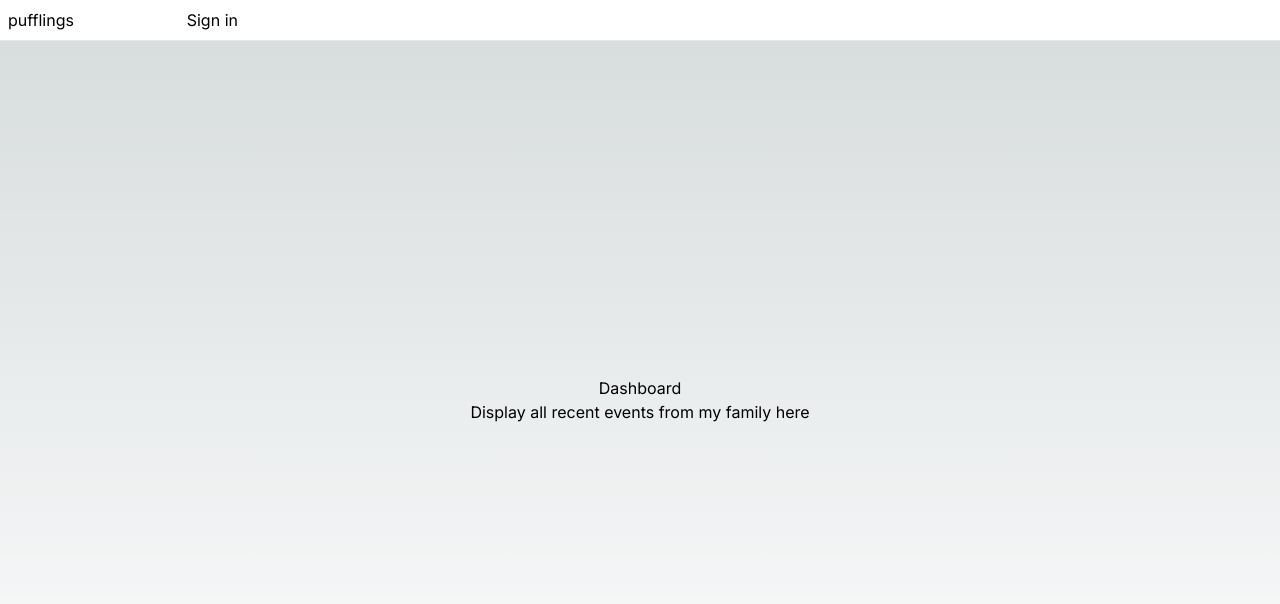
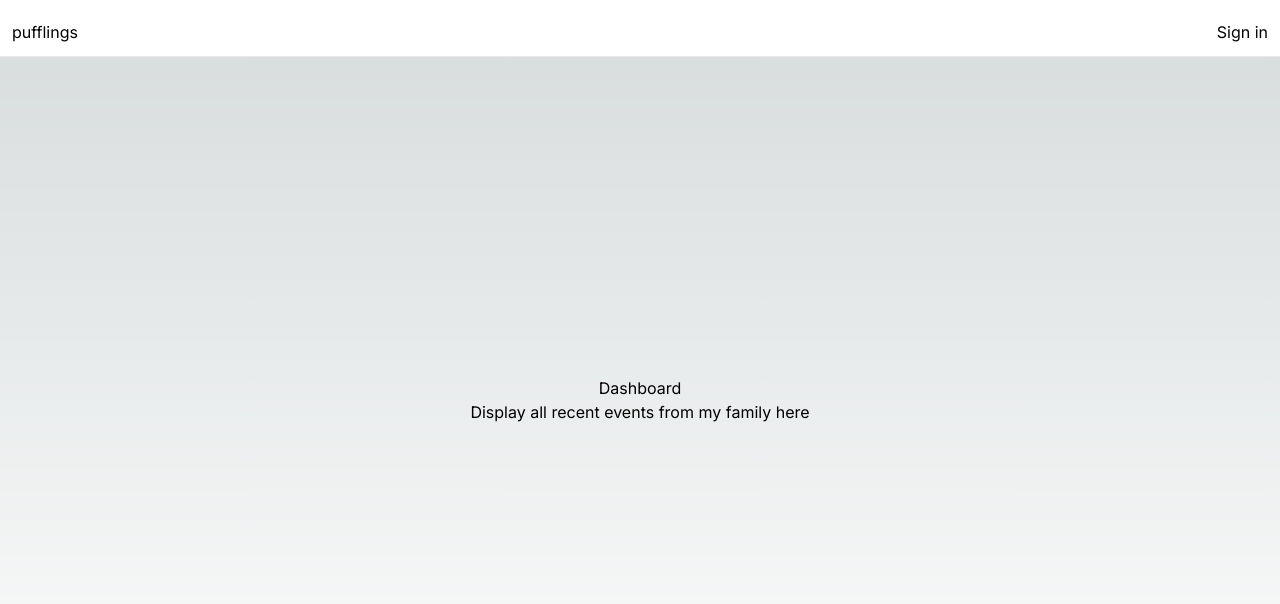
Before and after one commit to kmchandler/pufflings, a Next.js app: page / in a window 1280 px wide. Shown: the top 604 px of the page. Built offline with nearby package versions, Linux system fonts and the light colour scheme; no server answers.

Commit message:
navbar aligntment updated. needs funtional links once the pages have been created

```diff
--- a/app/ui/navigation/navBar.tsx
+++ b/app/ui/navigation/navBar.tsx
@@ -12,10 +12,10 @@ import {
 const NavBar = () => {
   return (
     <nav className="flex bg-white dark:bg-gray-900 fixed w-full top-0 start-0 border-b border-gray-200 dark:border-gray-600">
-      <div className="flex flex-row p-2 w-full">
+      <div className="flex flex-row p-3 mt-2 w-full">
         <span className="flex dark:text-white">pufflings</span>
            <a href="#" className="ml-8 text-white">dashboard</a>
-          <div className="justify-self-end">
+          <div className="ml-auto">
           <SignedOut>
             <SignInButton />
           </SignedOut>
```
